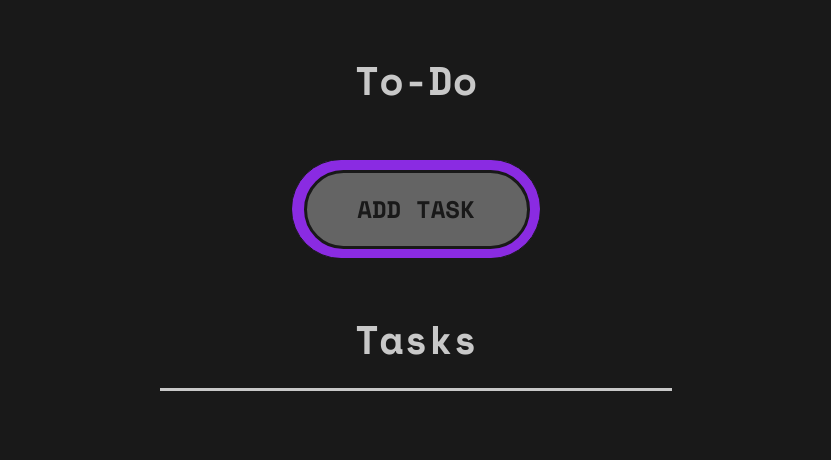
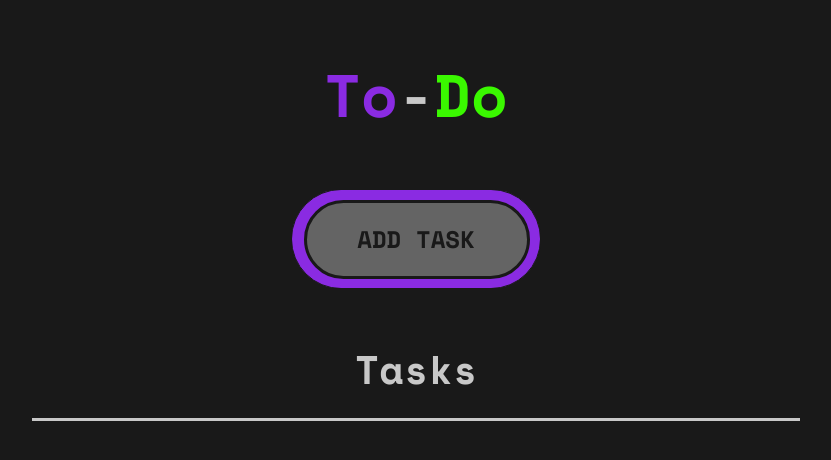
Before and after one commit to Finsternavy/JS_ToDo, a plain HTML site: page index.html in a window 1280 px wide. Shown: the whole page, without its empty margins (224-1055 px from the left). Drawn offline with nearby package versions, Linux system fonts and the light colour scheme.

Commit message:
103_competency_report_color_adjustments

```diff
--- a/index.html
+++ b/index.html
@@ -12,7 +12,7 @@
 </head>
 <body>
     <header>
-        <h1>To-Do</h1>
+        <h1><span class="to">To</span>-<span class="do">Do</span></h1>
     </header>
     <main>
         <div class="button">
--- a/styles/main.css
+++ b/styles/main.css
@@ -1,14 +1,18 @@
 :root{
+    /*rgb(138, 43, 226) purple*/
+    /*rgb(59, 212, 250) light-blue*/
     --default-block-margin: 20px;
+    --primary-color: rgb(138, 43, 226);
+    --secondary-color: rgb(58, 248, 0);
+    --accent-color: rgb(200, 200, 200);
     --gradient: linear-gradient(
         to left,
-        rgb(138, 43, 226),
-        rgb(138, 43, 226),
-        rgb(138, 43, 226),
-        rgb(59, 212, 250),
-        rgb(59, 212, 250),
-        rgb(59, 212, 250)
-
+        var(--primary-color),
+        var(--primary-color),
+        var(--primary-color),
+        var(--secondary-color),
+        var(--secondary-color),
+        var(--secondary-color)
     );
 }
 *{
@@ -21,11 +25,17 @@
 h1,
 .button{
     text-align: center;
-    color: rgb(200, 200, 200);
+    color: var(--accent-color);
 }
 h1{
     margin-top: 50px;
     font-size: 40px;
+}
+.to{
+    color: var(--primary-color);
+}
+.do{
+    color: var(--secondary-color);
 }
 .button button{
     position: relative;
@@ -46,7 +56,7 @@ h1{
     transition: background-position .5s;
 }
 .button button:active:hover{
-    color: blueviolet;
+    color: var(--primary-color);
     background-position: left;
 }
 .button button::before{
@@ -64,7 +74,7 @@ h1{
 .button button:hover{
     background-position: left;
     box-shadow: 0 0 5px rgb(0, 0, 0);
-    color: rgb(59, 212, 250);
+    color: var(--secondary-color);
 }
 .list-button{
     position: relative;
@@ -73,9 +83,10 @@ h1{
     height: 80px;
     width: 150px;
     border: 1px solid rgb(100, 100, 100);
+    border-left: 5px solid var(--secondary-color);
     border-radius: 50px;
-    padding-inline: 20px;
     margin-right: 25px;
+    padding-left: 10px;
     background-color: rgb(100, 100, 100);
     color: rgb(25, 25, 25);
     font-family: 'Courier New', Courier, monospace;
@@ -85,15 +96,15 @@ h1{
     z-index: 0;
 }
 .list-button:hover{
-    border: 2px solid rgb(59, 212, 250);
-    color: rgb(59, 212, 250);
-    background-color: rgb(59, 212, 250);
+    border: 2px solid var(--secondary-color);
+    color: var(--secondary-color);
+    background-color: var(--secondary-color);
     color: rgb(25, 25, 25);
 }
 h2{
     color: rgb(200, 200, 200);
     text-align: center;
-    border-bottom: 3px solid rgb(200, 200, 200);
+    border-bottom: 3px solid var(--accent-color);
     width: 90%;
     margin-inline: auto;
     margin-bottom: 50px;
@@ -129,16 +140,16 @@ ol li{
     background-image: var(--gradient);
     background-size: 500%;
     background-position: right;
-    transition: background-position 1s ease;
+    transition: background-position .75s;
     z-index: 1;
 }
 ol li::after{
     content: "";
     position: absolute;
     top: 8%;
-    left: 1.2%;
+    left: 2%;
     height: 80%;
-    width: 97%;
+    width: 95%;
     background-color: rgb(25, 25, 25);
     border: 1px solid rgb(25, 25, 25);
     border-radius: 70px;
@@ -154,7 +165,7 @@ footer{
 
 @media (min-width: 678px){
     h2{
-        width: 40%;
+        width: 60%;
         font-size: 40px;
     }
     ol li{
@@ -168,4 +179,7 @@ footer{
         font-size: 25px;
         padding-inline: 15px;
     }
+    h1{
+        font-size: 60px;
+    }
 }
```
